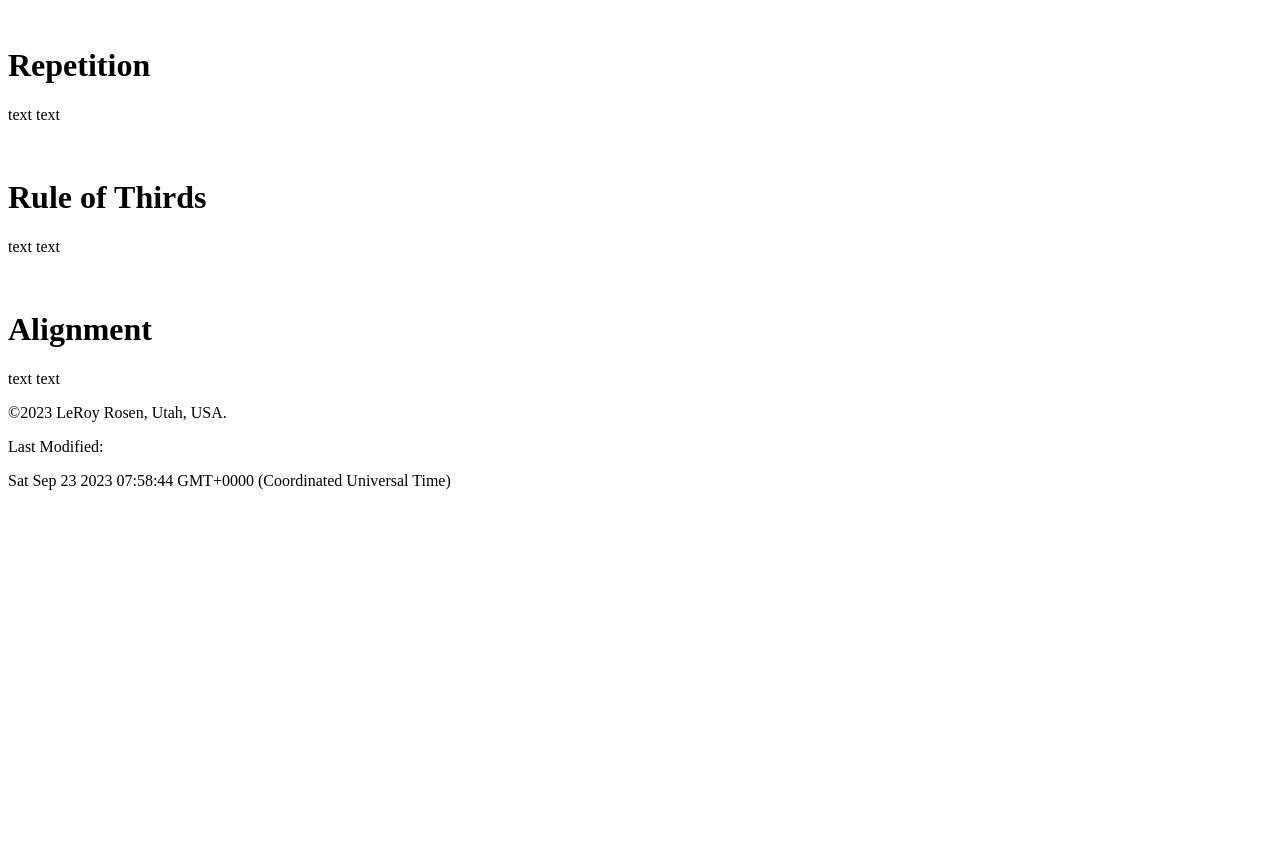
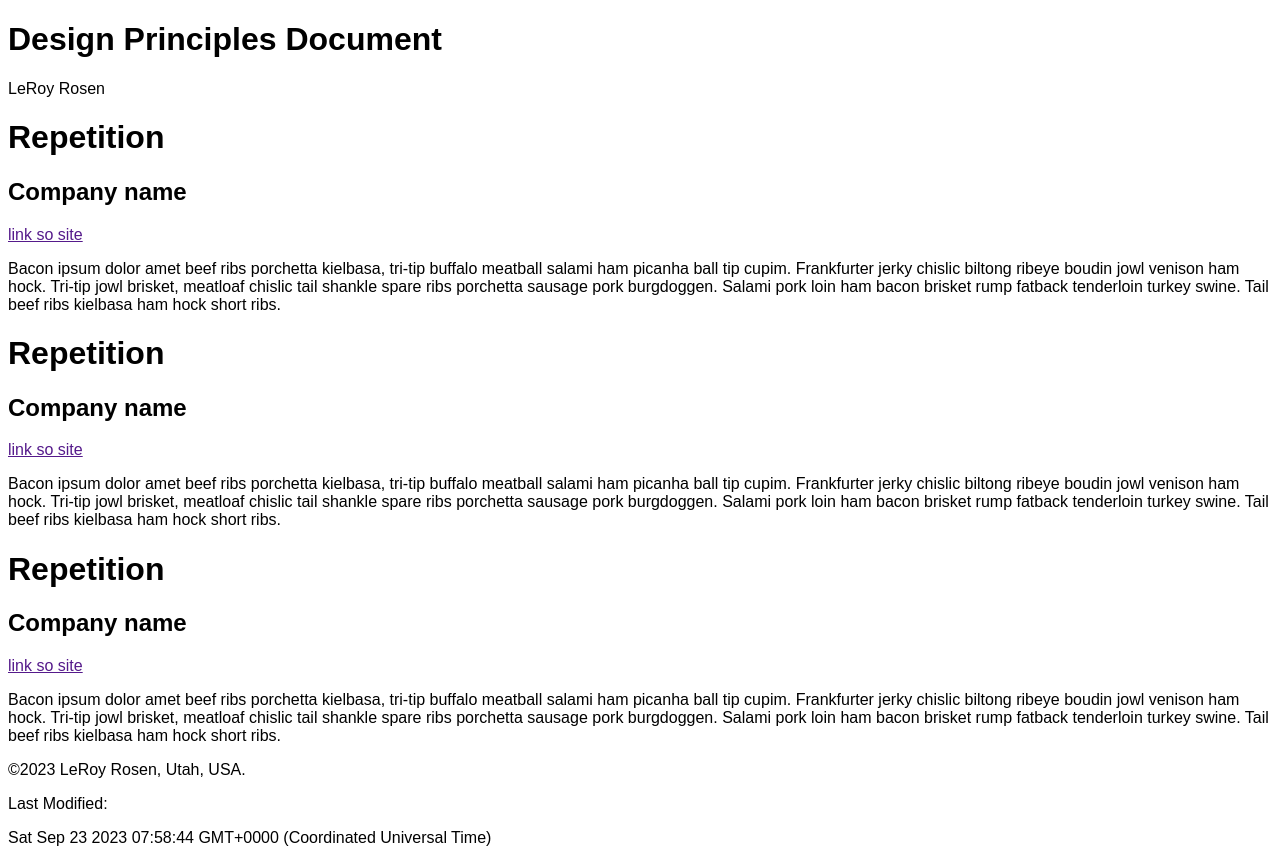
Before and after one commit to NordiskPirat/NordiskPirat.github.io, a plain HTML site: page wdd230/lesson02/design-principles.html in a window 1280 px wide. Before the commit the page ends 800 px from the top, so only its background shows below. Drawn offline with Linux system fonts and the light colour scheme.

Commit message:
design principle doc

```diff
--- a/wdd230/lesson02/design-principles.html
+++ b/wdd230/lesson02/design-principles.html
@@ -1,42 +1,65 @@
 <!DOCTYPE html>
 <html lang="en">
   <head>
-    <meta charset="UTF-8">
-    <meta name="viewport" content="width=device-width, initial-scale=1.0">
+    <meta charset="UTF-8" />
+    <meta name="viewport" content="width=device-width, initial-scale=1.0" />
     <title>Design Principles Document</title>
+    <link rel="stylesheet" href="/wdd230/lesson02/styles/base.css" />
   </head>
   <body>
-    <header></header>
+    <header>
+      <h1>Design Principles Document</h1>
+      <p>LeRoy Rosen</p>
+    </header>
     <main>
-
       <div class="card">
-    <img src="" alt="">
-    <div class="container">
         <h1>Repetition</h1>
-        <p>text text</p>
-        <a href=""></a>
-    </div>
+        <h2>Company name</h2>
+        <a href="">link so site</a>
+        <img src="" alt="" />
+        <p>
+          Bacon ipsum dolor amet beef ribs porchetta kielbasa, tri-tip buffalo
+          meatball salami ham picanha ball tip cupim. Frankfurter jerky chislic
+          biltong ribeye boudin jowl venison ham hock. Tri-tip jowl brisket,
+          meatloaf chislic tail shankle spare ribs porchetta sausage pork
+          burgdoggen. Salami pork loin ham bacon brisket rump fatback tenderloin
+          turkey swine. Tail beef ribs kielbasa ham hock short ribs.
+        </p>
       </div>
       <div class="card">
-    <img src="" alt="">
-    <div class="container">
-        <h1>Rule of Thirds</h1>
-        <p>text text</p>
-    </div>
+        <h1>Repetition</h1>
+        <h2>Company name</h2>
+        <a href="">link so site</a>
+        <img src="" alt="" />
+        <p>
+          Bacon ipsum dolor amet beef ribs porchetta kielbasa, tri-tip buffalo
+          meatball salami ham picanha ball tip cupim. Frankfurter jerky chislic
+          biltong ribeye boudin jowl venison ham hock. Tri-tip jowl brisket,
+          meatloaf chislic tail shankle spare ribs porchetta sausage pork
+          burgdoggen. Salami pork loin ham bacon brisket rump fatback tenderloin
+          turkey swine. Tail beef ribs kielbasa ham hock short ribs.
+        </p>
       </div>
       <div class="card">
-    <img src="" alt="">
-    <div class="container">
-        <h1>Alignment</h1>
-        <p>text text</p>
+        <h1>Repetition</h1>
+        <h2>Company name</h2>
+        <a href="">link so site</a>
+        <img src="" alt="" />
+        <p>
+          Bacon ipsum dolor amet beef ribs porchetta kielbasa, tri-tip buffalo
+          meatball salami ham picanha ball tip cupim. Frankfurter jerky chislic
+          biltong ribeye boudin jowl venison ham hock. Tri-tip jowl brisket,
+          meatloaf chislic tail shankle spare ribs porchetta sausage pork
+          burgdoggen. Salami pork loin ham bacon brisket rump fatback tenderloin
+          turkey swine. Tail beef ribs kielbasa ham hock short ribs.
+        </p>
       </div>
-</div>
-
-
     </main>
-    <footer><p>&copy;<span id="currentYear"></span> LeRoy Rosen, Utah, USA.</p>
+    <footer>
+      <p>&copy;<span id="currentYear"></span> LeRoy Rosen, Utah, USA.</p>
       <p>Last Modified:</p>
-        <p id="datemodified"></p></footer>
+      <p id="datemodified"></p>
+    </footer>
     <script src="/wdd230/scripts/getdates.js"></script>
   </body>
 </html>
--- /dev/null
+++ b/wdd230/lesson02/styles/base.css
@@ -0,0 +1,4 @@
+body {
+    font-family: 'Roboto', sans-serif;
+font-family: 'Tenor Sans', sans-serif;
+}
```
Lines whose indentation alone changed are shown as unchanged.
